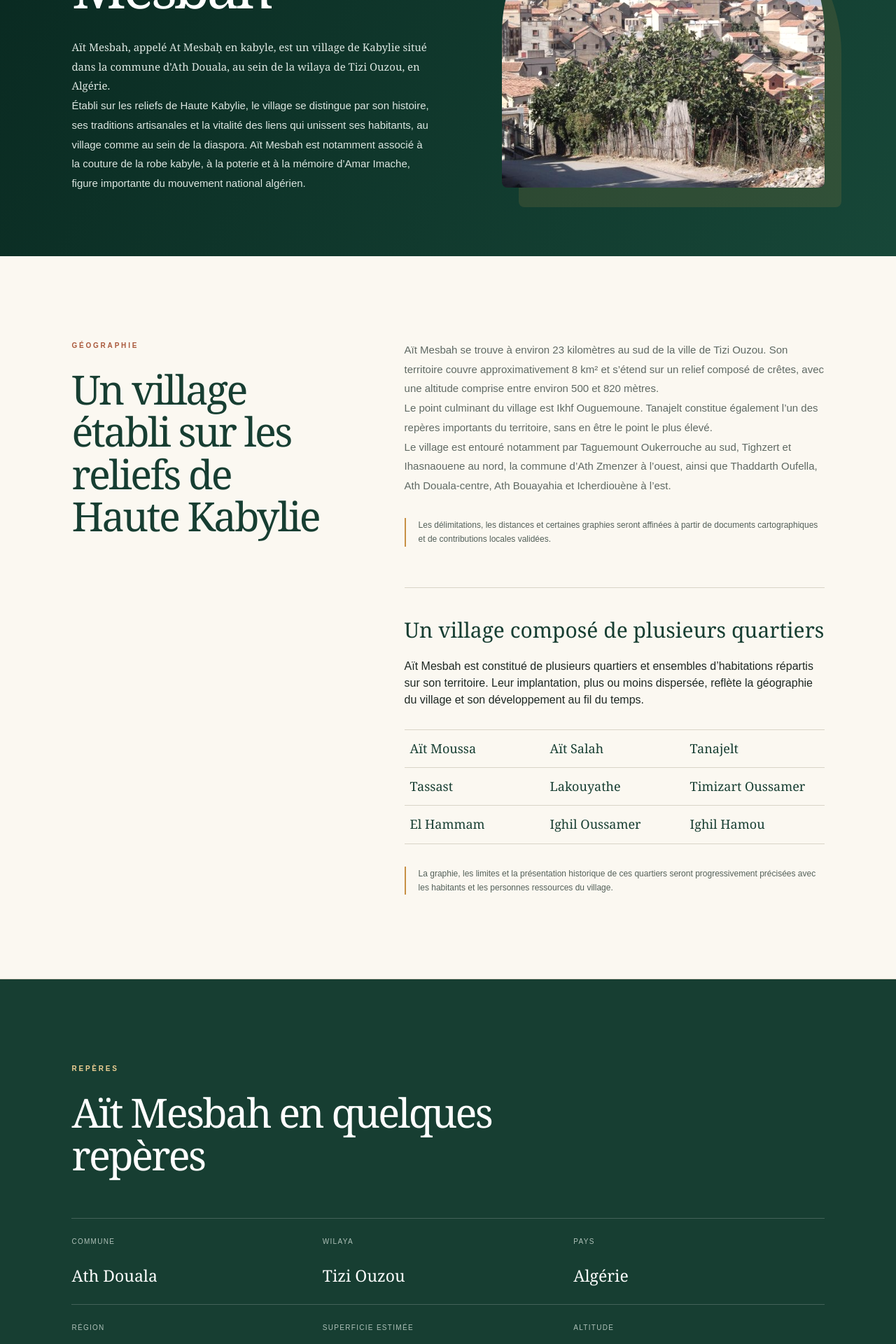
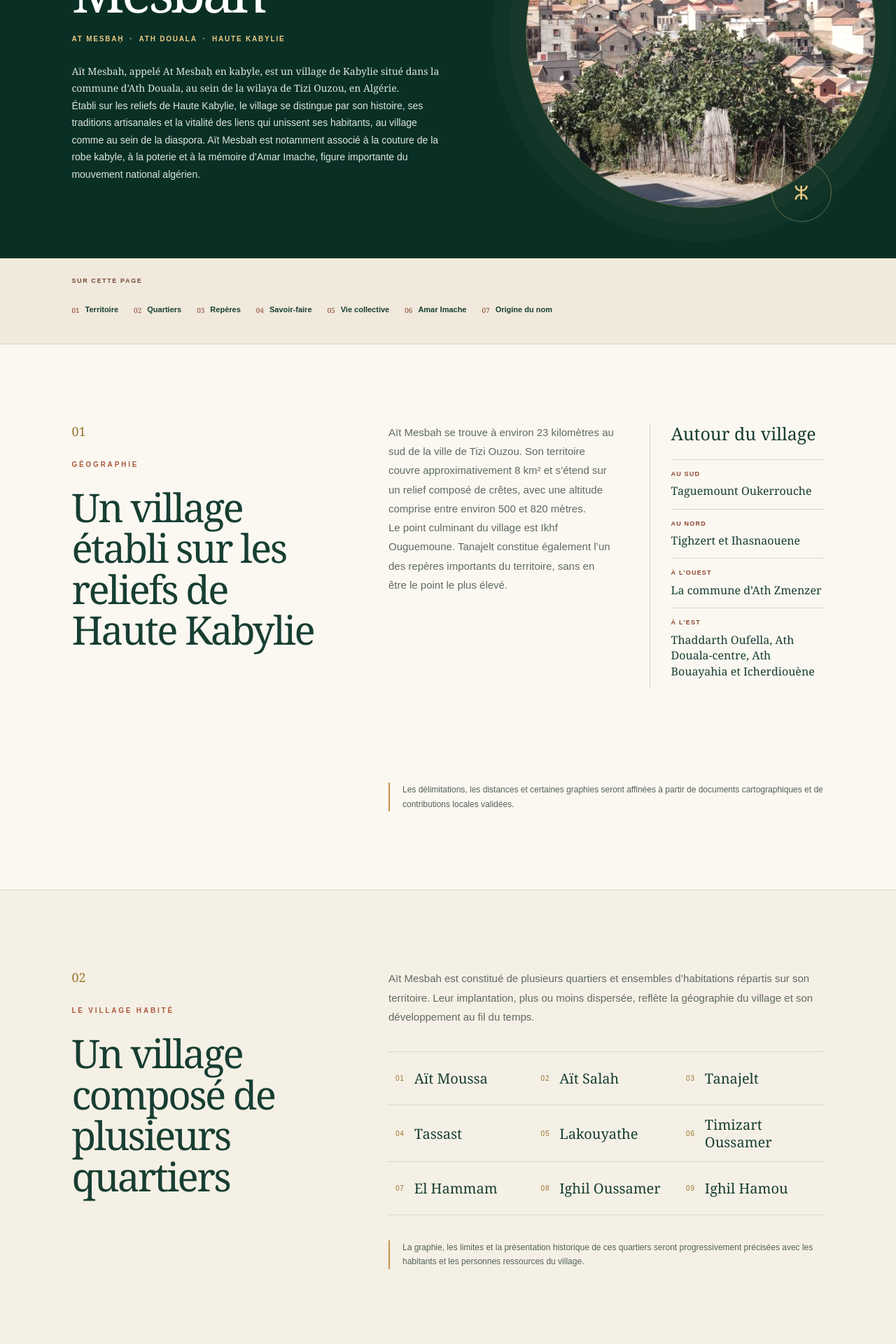
Before and after one commit to AylanMael/aitmesbah, a Next.js app: page /village in a window 1280 px wide. Shown: the part 340-2260 px from the top of the page at 70% size. Built offline with nearby package versions, Linux system fonts and the light colour scheme.

Commit message:
Sublimer la page de présentation du village

```diff
--- a/app/village/page.tsx
+++ b/app/village/page.tsx
@@ -9,279 +9,86 @@ export const metadata: Metadata = {
   title: "Découvrir Aït Mesbah — Village de Haute Kabylie",
   description:
     "Découvrez Aït Mesbah, village de la commune d’Ath Douala en Kabylie : son territoire, son artisanat, sa vie associative et ses principaux repères.",
-  alternates: {
-    canonical: "/village",
-  },
+  alternates: { canonical: "/village" },
 };
 
 const landmarks = [
-  ["Commune", "Ath Douala"],
-  ["Wilaya", "Tizi Ouzou"],
-  ["Pays", "Algérie"],
-  ["Région", "Kabylie"],
+  ["Commune", "Ath Douala"], ["Wilaya", "Tizi Ouzou"],
+  ["Pays", "Algérie"], ["Région", "Kabylie"],
   ["Superficie estimée", "Environ 8 km²"],
   ["Altitude", "Approximativement de 500 à 820 mètres"],
   ["Point culminant", "Ikhf Ouguemoune"],
   ["Population résidente estimée", "Près de 4 000 habitants"],
-  [
-    "Communauté estimée en incluant les personnes établies hors du village",
-    "Environ 6 000 personnes",
-  ],
+  ["Communauté estimée en incluant les personnes établies hors du village", "Environ 6 000 personnes"],
 ];
 
-const districts = [
-  "Aït Moussa",
-  "Aït Salah",
-  "Tanajelt",
-  "Tassast",
-  "Lakouyathe",
-  "Timizart Oussamer",
-  "El Hammam",
-  "Ighil Oussamer",
-  "Ighil Hamou",
-];
+const districts = ["Aït Moussa", "Aït Salah", "Tanajelt", "Tassast", "Lakouyathe", "Timizart Oussamer", "El Hammam", "Ighil Oussamer", "Ighil Hamou"];
+const tableOfContents = [["Territoire", "territoire"], ["Quartiers", "quartiers"], ["Repères", "reperes"], ["Savoir-faire", "savoir-faire"], ["Vie collective", "vie-collective"], ["Amar Imache", "amar-imache"], ["Origine du nom", "origine-nom"]];
+
+function ChapterHeading({ number, eyebrow, title }: { number: string; eyebrow: string; title: string }) {
+  return <div className="village-section-heading"><span className="village-chapter-number" aria-hidden="true">{number}</span><p className="eyebrow">{eyebrow}</p><h2>{title}</h2></div>;
+}
 
 export default function VillagePage() {
-  return (
-    <>
-      <a className="skip-link" href="#contenu-principal">
-        Aller au contenu principal
-      </a>
+  return <>
+    <a className="skip-link" href="#contenu-principal">Aller au contenu principal</a>
     <SiteHeaderClient />
     <main id="contenu-principal" className="village-page" tabIndex={-1}>
       <header id="accueil" className="village-hero">
         <div className="village-hero-copy">
-            <p className="eyebrow light">Le village</p>
+          <p className="eyebrow light">Découvrir le village</p>
           <h1>Découvrir Aït Mesbah</h1>
-            <p className="village-lead">
-              Aït Mesbah, appelé At Mesbaḥ en kabyle, est un village de Kabylie
-              situé dans la commune d’Ath Douala, au sein de la wilaya de Tizi
-              Ouzou, en Algérie.
-            </p>
-            <p>
-              Établi sur les reliefs de Haute Kabylie, le village se distingue
-              par son histoire, ses traditions artisanales et la vitalité des
-              liens qui unissent ses habitants, au village comme au sein de la
-              diaspora. Aït Mesbah est notamment associé à la couture de la
-              robe kabyle, à la poterie et à la mémoire d’Amar Imache, figure
-              importante du mouvement national algérien.
-            </p>
+          <p className="village-identity-line">At Mesbaḥ <span aria-hidden="true">·</span> Ath Douala <span aria-hidden="true">·</span> Haute Kabylie</p>
+          <p className="village-lead">Aït Mesbah, appelé At Mesbaḥ en kabyle, est un village de Kabylie situé dans la commune d’Ath Douala, au sein de la wilaya de Tizi Ouzou, en Algérie.</p>
+          <p>Établi sur les reliefs de Haute Kabylie, le village se distingue par son histoire, ses traditions artisanales et la vitalité des liens qui unissent ses habitants, au village comme au sein de la diaspora. Aït Mesbah est notamment associé à la couture de la robe kabyle, à la poterie et à la mémoire d’Amar Imache, figure importante du mouvement national algérien.</p>
         </div>
-          <div className="village-hero-photo">
-            <Image
-              src="/ait-mesbah-village.jpg"
-              alt="Vue de Tanajelt à Aït Mesbah"
-              fill
-              sizes="(max-width: 800px) 100vw, 46vw"
-              priority
-            />
-          </div>
+        <div className="village-hero-visual"><div className="village-hero-photo"><Image src="/ait-mesbah-village.jpg" alt="Vue de Tanajelt à Aït Mesbah" fill sizes="(max-width: 800px) 100vw, 44vw" priority /></div><span className="village-hero-motif" aria-hidden="true">ⵣ</span></div>
       </header>
 
-        <section className="village-section village-geography">
-          <div className="village-section-heading">
-            <p className="eyebrow">Géographie</p>
-            <h2>Un village établi sur les reliefs de Haute Kabylie</h2>
+      <nav className="village-toc" aria-label="Sommaire de la page"><span className="village-toc-label">Sur cette page</span><ol>{tableOfContents.map(([label, id], index) => <li key={id}><a href={`#${id}`}><span aria-hidden="true">{String(index + 1).padStart(2, "0")}</span>{label}</a></li>)}</ol></nav>
+
+      <section id="territoire" className="village-section village-territory">
+        <ChapterHeading number="01" eyebrow="Géographie" title="Un village établi sur les reliefs de Haute Kabylie" />
+        <div className="village-territory-content">
+          <div className="village-prose"><p>Aït Mesbah se trouve à environ 23 kilomètres au sud de la ville de Tizi Ouzou. Son territoire couvre approximativement 8 km² et s’étend sur un relief composé de crêtes, avec une altitude comprise entre environ 500 et 820 mètres.</p><p>Le point culminant du village est Ikhf Ouguemoune. Tanajelt constitue également l’un des repères importants du territoire, sans en être le point le plus élevé.</p></div>
+          <div className="village-boundaries"><h3>Autour du village</h3><dl><div><dt>Au sud</dt><dd>Taguemount Oukerrouche</dd></div><div><dt>Au nord</dt><dd>Tighzert et Ihasnaouene</dd></div><div><dt>À l’ouest</dt><dd>La commune d’Ath Zmenzer</dd></div><div><dt>À l’est</dt><dd>Thaddarth Oufella, Ath Douala-centre, Ath Bouayahia et Icherdiouène</dd></div></dl></div>
         </div>
-          <div className="village-prose">
-            <p>
-              Aït Mesbah se trouve à environ 23 kilomètres au sud de la ville
-              de Tizi Ouzou. Son territoire couvre approximativement 8 km² et
-              s’étend sur un relief composé de crêtes, avec une altitude
-              comprise entre environ 500 et 820 mètres.
-            </p>
-            <p>
-              Le point culminant du village est Ikhf Ouguemoune. Tanajelt
-              constitue également l’un des repères importants du territoire,
-              sans en être le point le plus élevé.
-            </p>
-            <p>
-              Le village est entouré notamment par Taguemount Oukerrouche au
-              sud, Tighzert et Ihasnaouene au nord, la commune d’Ath Zmenzer à
-              l’ouest, ainsi que Thaddarth Oufella, Ath Douala-centre, Ath
-              Bouayahia et Icherdiouène à l’est.
-            </p>
-            <p className="village-note">
-              Les délimitations, les distances et certaines graphies seront
-              affinées à partir de documents cartographiques et de
-              contributions locales validées.
-            </p>
-
-            <div className="village-subsection">
-              <h3>Un village composé de plusieurs quartiers</h3>
-              <p>
-                Aït Mesbah est constitué de plusieurs quartiers et ensembles
-                d’habitations répartis sur son territoire. Leur implantation,
-                plus ou moins dispersée, reflète la géographie du village et
-                son développement au fil du temps.
-              </p>
-              <ul className="district-list">
-                {districts.map((district) => (
-                  <li key={district}>{district}</li>
-                ))}
-              </ul>
-              <p className="village-note">
-                La graphie, les limites et la présentation historique de ces
-                quartiers seront progressivement précisées avec les habitants
-                et les personnes ressources du village.
-              </p>
-            </div>
-          </div>
+        <p className="village-note">Les délimitations, les distances et certaines graphies seront affinées à partir de documents cartographiques et de contributions locales validées.</p>
       </section>
 
-        <section className="village-landmarks">
-          <div className="village-section-heading">
-            <p className="eyebrow">Repères</p>
-            <h2>Aït Mesbah en quelques repères</h2>
-          </div>
-          <dl>
-            {landmarks.map(([term, detail]) => (
-              <div key={term}>
-                <dt>{term}</dt>
-                <dd>{detail}</dd>
-              </div>
-            ))}
-          </dl>
-          <p className="village-note">
-            Les données démographiques et géographiques présentées ici sont
-            des estimations communautaires. Elles seront progressivement
-            rapprochées de sources officielles ou documentaires.
-          </p>
+      <section id="quartiers" className="village-districts village-section">
+        <ChapterHeading number="02" eyebrow="Le village habité" title="Un village composé de plusieurs quartiers" />
+        <div className="village-prose"><p>Aït Mesbah est constitué de plusieurs quartiers et ensembles d’habitations répartis sur son territoire. Leur implantation, plus ou moins dispersée, reflète la géographie du village et son développement au fil du temps.</p><ol className="district-list">{districts.map((district, index) => <li key={district}><span aria-hidden="true">{String(index + 1).padStart(2, "0")}</span>{district}</li>)}</ol><p className="village-note">La graphie, les limites et la présentation historique de ces quartiers seront progressivement précisées avec les habitants et les personnes ressources du village.</p></div>
       </section>
 
-        <div className="village-editorial">
-          <section className="village-section">
-            <div className="village-section-heading">
-              <p className="eyebrow">Savoir-faire</p>
-              <h2>Artisanat et transmission</h2>
-            </div>
-            <div className="village-prose">
-              <p>
-                Aït Mesbah est depuis longtemps associé à différents métiers
-                artisanaux. La couture, notamment celle de la robe kabyle,
-                ainsi que la poterie occupent une place importante dans la
-                mémoire économique et culturelle du village.
-              </p>
-              <p>
-                Ces savoir-faire témoignent du rôle des artisanes et des
-                artisans dans la transmission des formes, des motifs et des
-                techniques propres à la culture kabyle. Cette rubrique pourra
-                progressivement accueillir des portraits, des photographies
-                d’objets, des récits d’ateliers et des témoignages sur
-                l’évolution de ces métiers.
-              </p>
-            </div>
+      <section id="reperes" className="village-facts">
+        <div className="village-facts-intro"><p className="eyebrow">Repères essentiels</p><h2>Aït Mesbah en quelques repères</h2></div>
+        <dl>{landmarks.map(([term, detail]) => <div key={term}><dt>{term}</dt><dd>{detail}</dd></div>)}</dl>
+        <p className="village-note">Les données démographiques et géographiques présentées ici sont des estimations communautaires. Elles seront progressivement rapprochées de sources officielles ou documentaires.</p>
       </section>
 
-          <section className="village-section">
-            <div className="village-section-heading">
-              <p className="eyebrow">Vie collective</p>
-              <h2>Une vie associative à documenter</h2>
-            </div>
-            <div className="village-prose">
-              <p>
-                La vie collective du village s’appuie sur ses habitantes et
-                habitants, son comité de village et différentes structures
-                associatives.
-              </p>
-              <p>Parmi les organisations connues figurent notamment :</p>
-              <ul>
-                <li>l’Association sportive d’Aït Mesbah, l’ASAM ;</li>
-                <li>sa section de judo ;</li>
-                <li>l’association culturelle Amar Imache.</li>
-              </ul>
-              <p className="village-note">
-                Cette première présentation ne constitue pas encore un
-                annuaire exhaustif. Les associations, leurs responsables et
-                leurs activités pourront être présentés dans une rubrique
-                dédiée après validation des informations par chaque
-                organisation.
-              </p>
-            </div>
+      <section id="savoir-faire" className="village-section village-craft">
+        <ChapterHeading number="03" eyebrow="Savoir-faire" title="Artisanat et transmission" />
+        <div className="village-prose"><p>Aït Mesbah est depuis longtemps associé à différents métiers artisanaux. La couture, notamment celle de la robe kabyle, ainsi que la poterie occupent une place importante dans la mémoire économique et culturelle du village.</p><p>Ces savoir-faire témoignent du rôle des artisanes et des artisans dans la transmission des formes, des motifs et des techniques propres à la culture kabyle. Cette rubrique pourra progressivement accueillir des portraits, des photographies d’objets, des récits d’ateliers et des témoignages sur l’évolution de ces métiers.</p><ul className="village-keywords"><li>Couture de la robe kabyle</li><li>Poterie</li><li>Transmission des gestes et des motifs</li></ul></div>
       </section>
 
-          <section className="village-section village-imache">
-            <div className="village-section-heading">
-              <p className="eyebrow">Une personnalité du village</p>
-              <h2>Amar Imache et le mouvement national</h2>
-            </div>
-            <div className="village-prose">
-              <p>
-                Aït Mesbah est le village natal d’Amar Imache, personnalité
-                importante du mouvement national algérien. Il a notamment
-                exercé les fonctions de secrétaire général de l’Étoile
-                nord-africaine et participé à la défense du droit des
-                Algériens à disposer d’eux-mêmes.
-              </p>
-              <p>
-                Son parcours politique, intellectuel et militant mérite une
-                page documentaire distincte, fondée sur des archives et des
-                sources historiques clairement identifiées. La présente page
-                se limite à introduire son lien avec le village.
-              </p>
-              <h3>Futurs axes documentaires</h3>
-              <ul>
-                <li>sa naissance et son enfance à Aït Mesbah ;</li>
-                <li>son parcours migratoire et professionnel ;</li>
-                <li>son engagement dans l’Étoile nord-africaine ;</li>
-                <li>sa participation au journal El Ouma ;</li>
-                <li>sa pensée politique ;</li>
-                <li>
-                  son héritage dans l’histoire nationale et dans la mémoire du
-                  village.
-                </li>
-              </ul>
-            </div>
+      <section id="vie-collective" className="village-section village-community">
+        <ChapterHeading number="04" eyebrow="Vie collective" title="Une vie associative à documenter" />
+        <div className="village-prose"><p>La vie collective du village s’appuie sur ses habitantes et habitants, son comité de village et différentes structures associatives.</p><p>Parmi les organisations connues figurent notamment :</p><ul className="village-organizations"><li>l’Association sportive d’Aït Mesbah, l’ASAM ;</li><li>sa section de judo ;</li><li>l’association culturelle Amar Imache.</li></ul><p className="village-note">Cette première présentation ne constitue pas encore un annuaire exhaustif. Les associations, leurs responsables et leurs activités pourront être présentés dans une rubrique dédiée après validation des informations par chaque organisation.</p></div>
       </section>
 
-          <section className="village-section village-oral-history">
-            <div className="village-section-heading">
-              <p className="eyebrow">Tradition orale</p>
-              <h2>L’origine du nom</h2>
-            </div>
-            <div className="village-prose">
-              <p>
-                Selon une tradition orale rapportée localement, le nom du
-                village serait associé à un premier habitant appelé Yahya ou
-                Mesbah.
-              </p>
-              <p>
-                Cette origine n’étant pas encore établie par une source
-                historique suffisamment précise, elle ne doit pas être
-                présentée comme un fait certain. Elle pourra être étudiée à
-                partir de témoignages, d’archives, de travaux historiques et
-                de recherches linguistiques.
-              </p>
-            </div>
+      <section id="amar-imache" className="village-imache">
+        <ChapterHeading number="05" eyebrow="Une personnalité du village" title="Amar Imache et le mouvement national" />
+        <div className="village-imache-content"><div className="village-prose"><p className="village-pullquote">Aït Mesbah est le village natal d’Amar Imache, personnalité importante du mouvement national algérien.</p><p>Il a notamment exercé les fonctions de secrétaire général de l’Étoile nord-africaine et participé à la défense du droit des Algériens à disposer d’eux-mêmes.</p><p>Son parcours politique, intellectuel et militant mérite une page documentaire distincte, fondée sur des archives et des sources historiques clairement identifiées. La présente page se limite à introduire son lien avec le village.</p></div><div className="village-documentary-axes"><h3>Futurs axes documentaires</h3><ul><li>sa naissance et son enfance à Aït Mesbah ;</li><li>son parcours migratoire et professionnel ;</li><li>son engagement dans l’Étoile nord-africaine ;</li><li>sa participation au journal El Ouma ;</li><li>sa pensée politique ;</li><li>son héritage dans l’histoire nationale et dans la mémoire du village.</li></ul></div></div>
       </section>
-        </div>
 
-        <section className="village-conclusion">
-          <h2>Une connaissance à construire collectivement</h2>
-          <p>
-            Cette page constitue une première présentation d’Aït Mesbah. Elle
-            sera progressivement complétée par des documents, des
-            photographies, des cartes, des témoignages et des informations
-            validées par les habitants, les associations et les personnes
-            ressources du village.
-          </p>
-          <p>
-            L’objectif n’est pas de figer l’histoire d’Aït Mesbah, mais de
-            construire un espace documentaire fiable, accessible et
-            respectueux de celles et ceux qui la transmettent.
-          </p>
-          <div className="village-actions">
-            <Link className="primary" href="/#memoire">
-              Explorer l’histoire et la mémoire
-              <span aria-hidden="true">↗</span>
-            </Link>
-            <Link className="village-secondary-link" href="/#contribuer">
-              Comment contribuer
-            </Link>
-          </div>
+      <section id="origine-nom" className="village-oral-history">
+        <ChapterHeading number="06" eyebrow="Tradition orale" title="L’origine du nom" />
+        <div className="village-prose"><p>Selon une tradition orale rapportée localement, le nom du village serait associé à un premier habitant appelé Yahya ou Mesbah.</p><p>Cette origine n’étant pas encore établie par une source historique suffisamment précise, elle ne doit pas être présentée comme un fait certain. Elle pourra être étudiée à partir de témoignages, d’archives, de travaux historiques et de recherches linguistiques.</p></div>
       </section>
+
+      <section className="village-conclusion"><p className="eyebrow">Documenter et transmettre</p><h2>Une connaissance à construire collectivement</h2><p>Cette page constitue une première présentation d’Aït Mesbah. Elle sera progressivement complétée par des documents, des photographies, des cartes, des témoignages et des informations validées par les habitants, les associations et les personnes ressources du village.</p><p>L’objectif n’est pas de figer l’histoire d’Aït Mesbah, mais de construire un espace documentaire fiable, accessible et respectueux de celles et ceux qui la transmettent.</p><div className="village-actions"><Link className="primary" href="/#memoire">Explorer l’histoire et la mémoire<span aria-hidden="true">↗</span></Link><Link className="village-secondary-link" href="/#contribuer">Comment contribuer</Link></div></section>
     </main>
     <SiteFooter />
-    </>
-  );
+  </>;
 }
```
Also changed, not shown: app/globals.css. Lines whose indentation alone changed are shown as unchanged.
